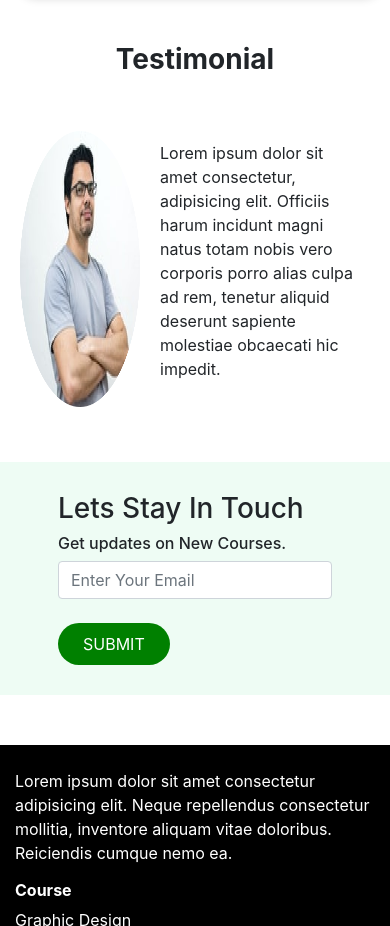
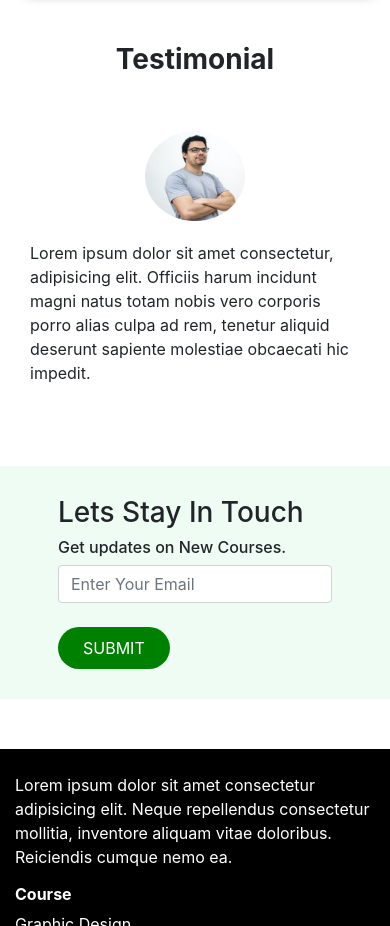
Before and after one commit to mddtareq/e-school, a plain HTML site: page index.html in a window 390 px wide. Shown: the part 3120-4046 px from the top of the page. Drawn offline with nearby package versions, Linux system fonts and the light colour scheme.

Commit message:
responsive changes

```diff
--- a/css/custom/style.css
+++ b/css/custom/style.css
@@ -111,7 +111,8 @@
     font-weight: bolder;
 }
 .testimonial-image{
-    width: 130px;
+    height: 100px;
+    width: 110px;
     padding: 5px;
 }
 .paragraph-testimonial{
@@ -139,3 +140,11 @@
 .paddinf-btm{
     padding-bottom: 20px;
 }
+
+/* media query */
+@media only screen and (max-width: 320px) {
+    .logo-resize{
+        width: 130px;
+        height: 50px;
+    }
+  }
--- a/index.html
+++ b/index.html
@@ -215,11 +215,22 @@
                 <div class="col-md-2">
 
                 </div>
-                <div class="col-md-8 d-flex justify-content-between">
-                    <img class="testimonial-image" src="images/Man.png" alt="">
+                <div class="col-md-8 ">
+                    <div class="row">
+                        <div class="col-md-2 text-center">
+                            <img class="testimonial-image" src="images/Man.png" alt="">
+                        </div>
+                        <div class="col-md-10">
+                            <p class="paragraph-testimonial">Lorem ipsum dolor sit amet consectetur, adipisicing elit. Officiis
+                                harum incidunt magni natus totam nobis vero corporis porro alias culpa ad rem, tenetur aliquid
+                                deserunt sapiente molestiae obcaecati hic impedit.
+                            </p>
+                        </div>
+                    </div>
+                    <!-- <img class="testimonial-image" src="images/Man.png" alt="">
                     <p class="paragraph-testimonial">Lorem ipsum dolor sit amet consectetur, adipisicing elit. Officiis
                         harum incidunt magni natus totam nobis vero corporis porro alias culpa ad rem, tenetur aliquid
-                        deserunt sapiente molestiae obcaecati hic impedit.</p>
+                        deserunt sapiente molestiae obcaecati hic impedit.</p> -->
                 </div>
                 <div class="col-md-2">
 
```
Also changed, not shown: 1 other file.
